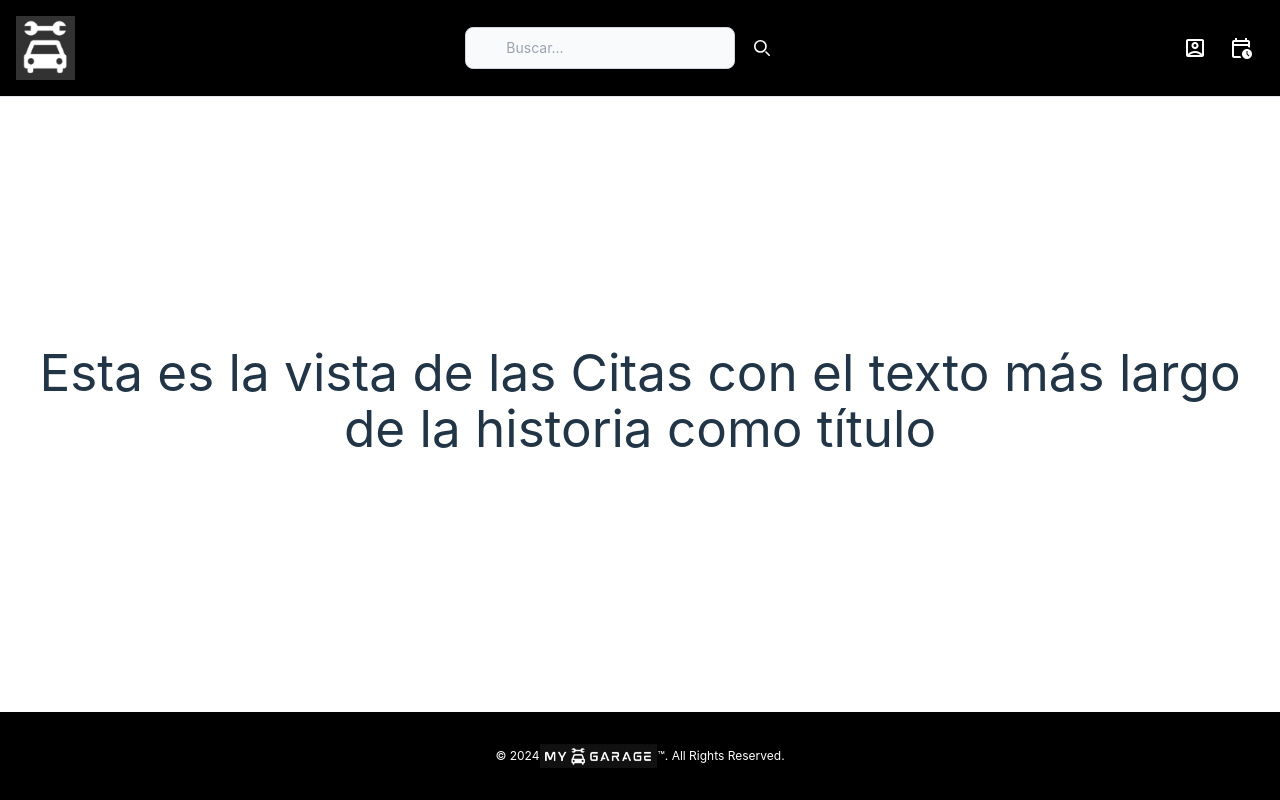
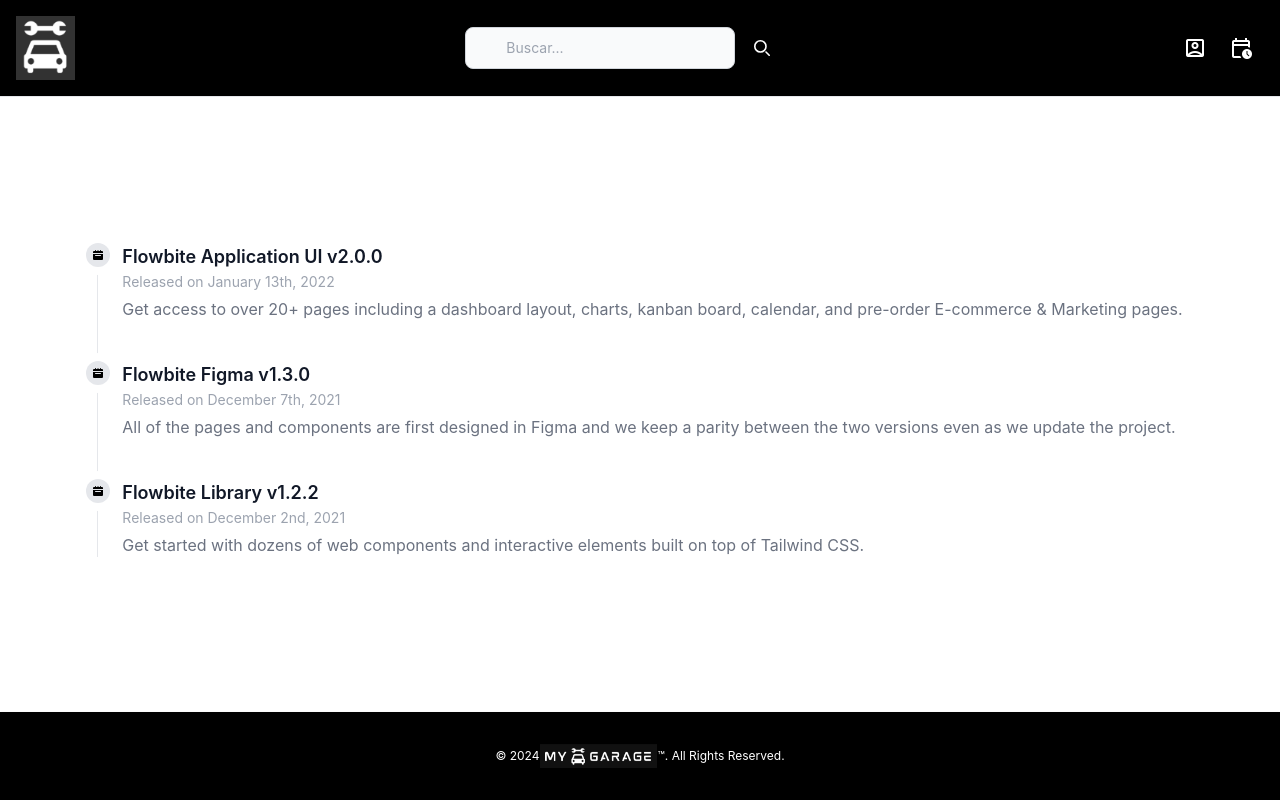
Before and after one commit to mariamf1985/MyGarage, a React (Vite) app in the folder frontend/: page /citas in a window 1280 px wide. Built offline with nearby package versions, Linux system fonts and the light colour scheme.

Commit message:
structure for dates

```diff
--- a/frontend/src/pages/Citas.jsx
+++ b/frontend/src/pages/Citas.jsx
@@ -7,7 +7,41 @@ const Citas = () => {
         <>
             <Navbar />
 
-            <h1>Esta es la vista de las Citas con el texto más largo de la historia como título</h1>
+
+<ol class="relative border-s border-gray-200 dark:border-gray-700">
+    <li class="mb-10 ms-6 text-left">
+        <span class="absolute flex items-center justify-center w-6 h-6 bg-gray-200 rounded-full -start-3 ring-8 ring-white dark:ring-gray-900 dark:bg-blue-900">
+            <svg class="w-2.5 h-2.5 text-black dark:text-blue-300" aria-hidden="true" xmlns="http://www.w3.org/2000/svg" fill="currentColor" viewBox="0 0 20 20">
+                <path d="M20 4a2 2 0 0 0-2-2h-2V1a1 1 0 0 0-2 0v1h-3V1a1 1 0 0 0-2 0v1H6V1a1 1 0 0 0-2 0v1H2a2 2 0 0 0-2 2v2h20V4ZM0 18a2 2 0 0 0 2 2h16a2 2 0 0 0 2-2V8H0v10Zm5-8h10a1 1 0 0 1 0 2H5a1 1 0 0 1 0-2Z"/>
+            </svg>
+        </span>
+        <h3 class="flex items-center mb-1 text-lg font-semibold text-gray-900 dark:text-white">Flowbite Application UI v2.0.0</h3>
+        <time class="block mb-2 text-sm font-normal leading-none text-gray-400 dark:text-gray-500">Released on January 13th, 2022</time>
+        <p class="mb-4 text-base font-normal text-gray-500 dark:text-gray-400">Get access to over 20+ pages including a dashboard layout, charts, kanban board, calendar, and pre-order E-commerce & Marketing pages.</p>
+    </li>
+    <li class="mb-10 ms-6 text-left">
+        <span class="absolute flex items-center justify-center w-6 h-6 bg-gray-200 rounded-full -start-3 ring-8 ring-white dark:ring-gray-900 dark:bg-blue-900">
+            <svg class="w-2.5 h-2.5 text-black dark:text-blue-300" aria-hidden="true" xmlns="http://www.w3.org/2000/svg" fill="currentColor" viewBox="0 0 20 20">
+                <path d="M20 4a2 2 0 0 0-2-2h-2V1a1 1 0 0 0-2 0v1h-3V1a1 1 0 0 0-2 0v1H6V1a1 1 0 0 0-2 0v1H2a2 2 0 0 0-2 2v2h20V4ZM0 18a2 2 0 0 0 2 2h16a2 2 0 0 0 2-2V8H0v10Zm5-8h10a1 1 0 0 1 0 2H5a1 1 0 0 1 0-2Z"/>
+            </svg>
+        </span>
+        <h3 class="mb-1 text-lg font-semibold text-gray-900 dark:text-white">Flowbite Figma v1.3.0</h3>
+        <time class="block mb-2 text-sm font-normal leading-none text-gray-400 dark:text-gray-500">Released on December 7th, 2021</time>
+        <p class="text-base font-normal text-gray-500 dark:text-gray-400">All of the pages and components are first designed in Figma and we keep a parity between the two versions even as we update the project.</p>
+    </li>
+    <li class="ms-6 text-left">
+        <span class="absolute flex items-center justify-center w-6 h-6 bg-gray-200 rounded-full -start-3 ring-8 ring-white dark:ring-gray-900 dark:bg-blue-900">
+            <svg class="w-2.5 h-2.5 text-black dark:text-blue-300" aria-hidden="true" xmlns="http://www.w3.org/2000/svg" fill="currentColor" viewBox="0 0 20 20">
+                <path d="M20 4a2 2 0 0 0-2-2h-2V1a1 1 0 0 0-2 0v1h-3V1a1 1 0 0 0-2 0v1H6V1a1 1 0 0 0-2 0v1H2a2 2 0 0 0-2 2v2h20V4ZM0 18a2 2 0 0 0 2 2h16a2 2 0 0 0 2-2V8H0v10Zm5-8h10a1 1 0 0 1 0 2H5a1 1 0 0 1 0-2Z"/>
+            </svg>
+        </span>
+        <h3 class="mb-1 text-lg font-semibold text-gray-900 dark:text-white">Flowbite Library v1.2.2</h3>
+        <time class="block mb-2 text-sm font-normal leading-none text-gray-400 dark:text-gray-500">Released on December 2nd, 2021</time>
+        <p class="text-base font-normal text-gray-500 dark:text-gray-400">Get started with dozens of web components and interactive elements built on top of Tailwind CSS.</p>
+    </li>
+</ol>
+
+
 
             <Footer />
         </>
```
